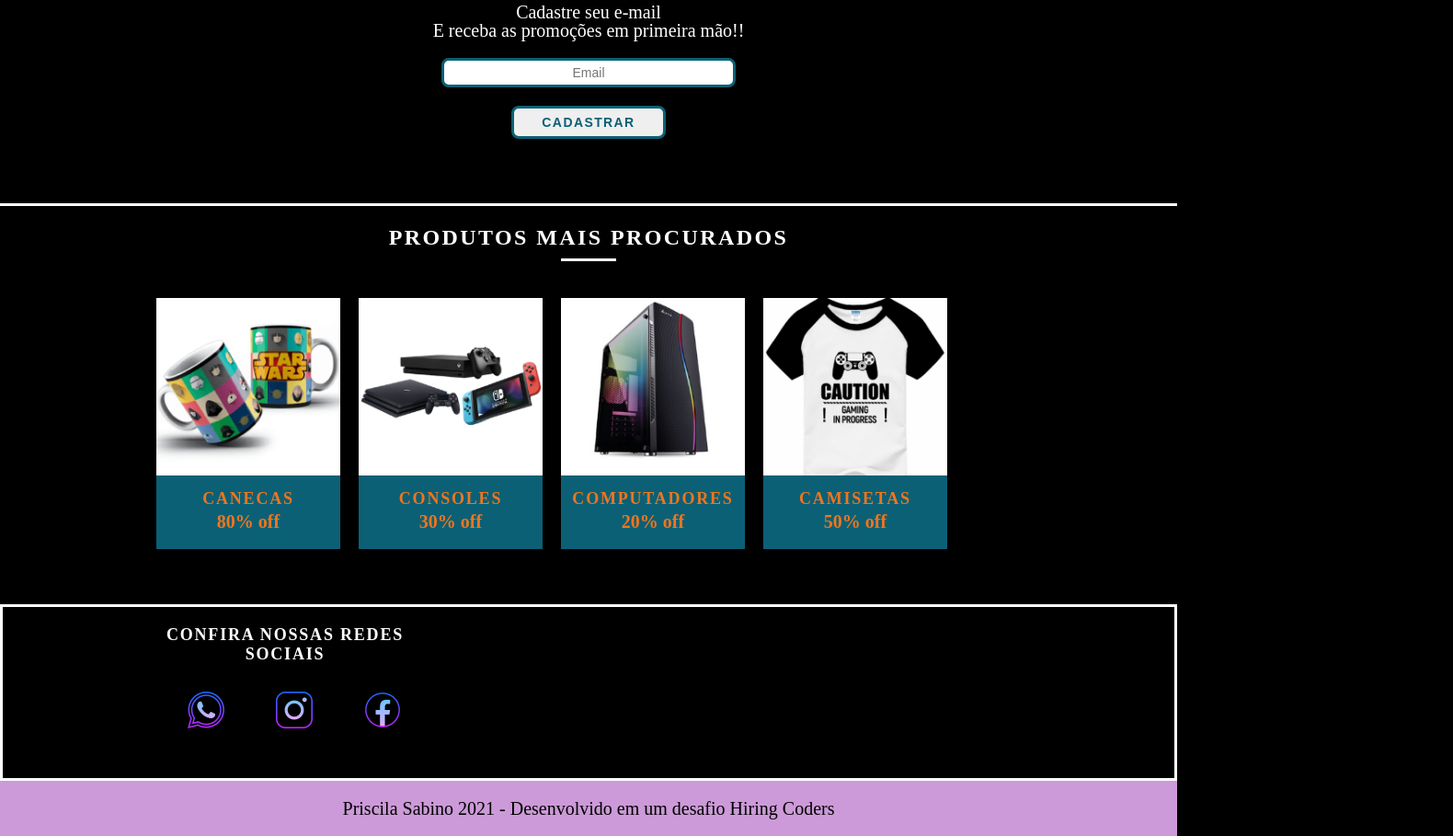
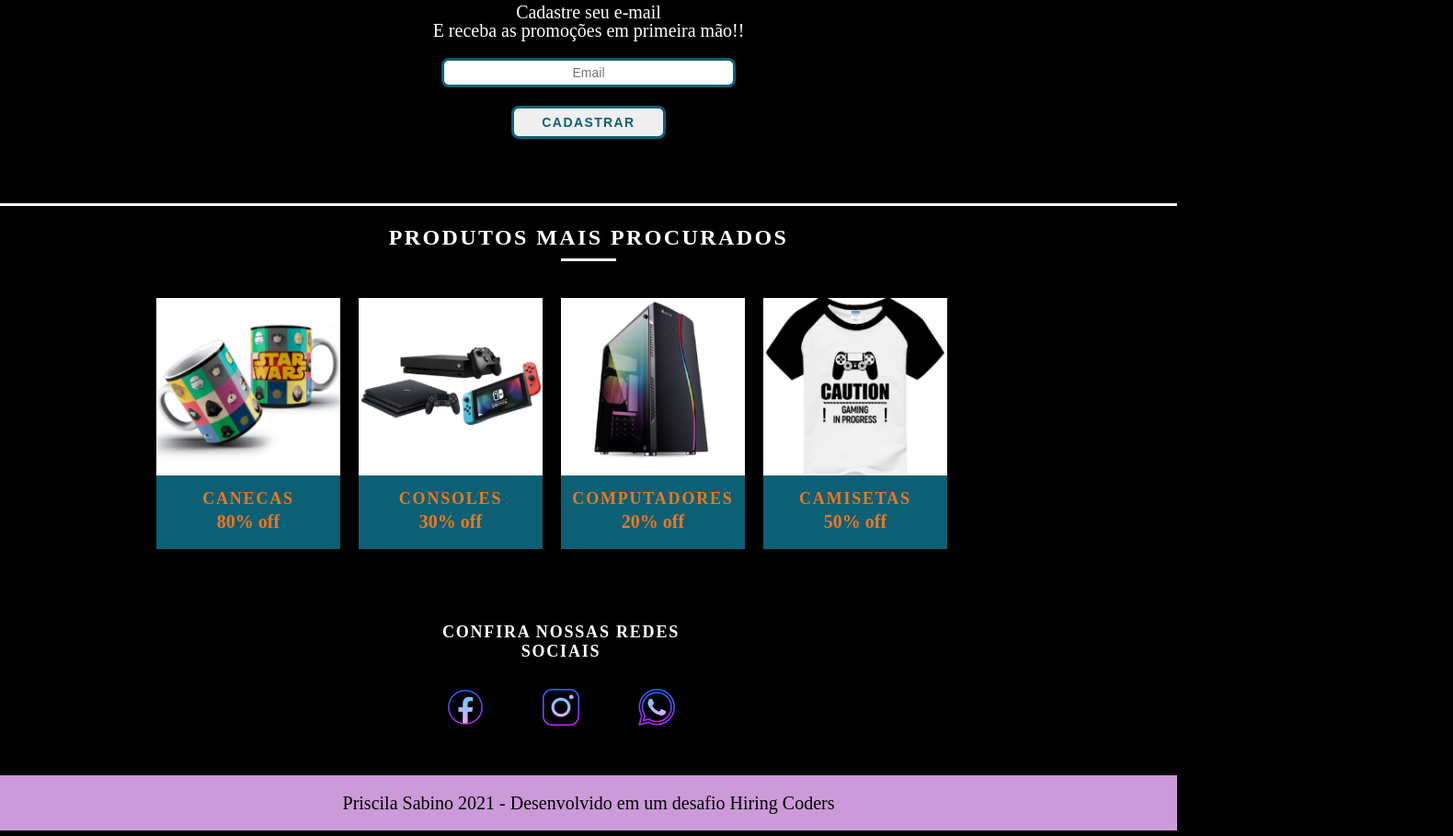
Before and after one commit to PriscilaSabino/landing-page-HC, a plain HTML site: page index.html in a window 1280 px wide. Shown: the part 457-1366 px from the top of the page at 92% size, 1580 px wide, since content can reach past the window. Drawn offline with Linux system fonts and the light colour scheme.

Commit message:
Update style.css

```diff
--- a/css/style.css
+++ b/css/style.css
@@ -155,13 +155,13 @@ img {
   color: #fff;
   padding: 20px 0;
   text-align: center;
-border: solid 3px ;
+
+margin-left: 300px;
 
 }
 
 .footer h3 {
   font-size: 18px;
-
   color: white;
   text-transform: uppercase;
   letter-spacing: 0.1em;
@@ -171,15 +171,15 @@ border: solid 3px ;
 }
 
 .footer_redes ul {
-  margin:0 auto;
+
   width: 500px;
   text-align: center;
+  margin-left: -110px
 
 
 }
 .footer_redes ul li {
-  display: inline-block;
-  margin-left: -200px;
+  display: inline-flex;
   width: 100px;
   text-align: center;
 }
```
